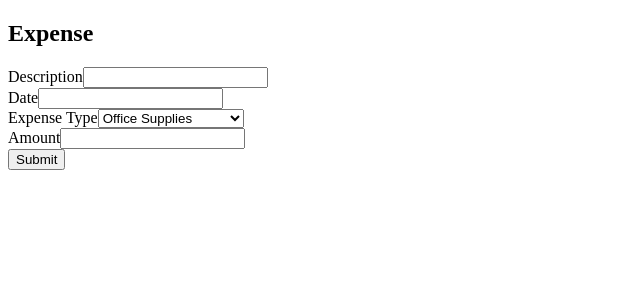
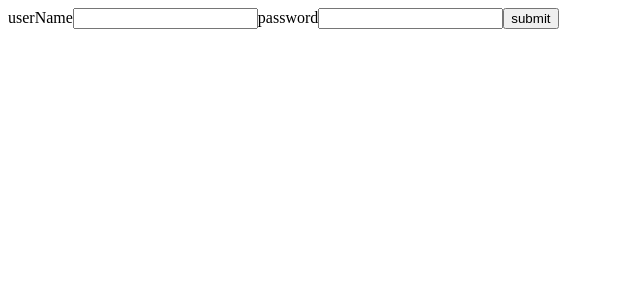
Before and after one commit to Godwin-NJ/expense-tracker, a React (Create React App) app: page / in a window 1280 px wide. Shown: the top 300 px of the page, without its empty margins (0-640 px from the left). Built offline with nearby package versions, Linux system fonts and the light colour scheme.

Commit message:
login form

```diff
--- a/src/App.js
+++ b/src/App.js
@@ -1,10 +1,12 @@
 
 import ExpenseForm from './expenseManager/expenseForm'
+import Login from '../src/userAccess/login'
 
 function App() {
   return (
     <div className="App">
-      < ExpenseForm />
+      {/* < ExpenseForm /> */}
+      <Login />
     </div>
   );
 }
--- /dev/null
+++ b/src/userAccess/login.js
@@ -0,0 +1,46 @@
+import React,{useState} from 'react'
+
+
+const Login = () => {
+
+    const[user, setUser] = useState({
+        userName: "",
+        password:""
+    })
+
+    const [person,setPerson] = useState('')
+
+
+    const handleChange = (e) => {
+        const name = e.target.name;
+        const value = e.target.value;
+        setUser({...user,[name]: value})
+    }
+
+    const handleSubmit = (e) => {
+        e.preventDefault()
+        const newUser = {...user}
+        setPerson([...person, newUser])
+        setUser({userName: "",password:""})
+    }
+
+    return (
+        <div>
+
+        < form onSubmit={handleSubmit}>
+            {/* username  */}
+            <label id="userName">userName</label>
+            <input type="text" name="userName" value={user.userName} onChange={handleChange}/>
+
+            {/* password  */}
+            <label id="pasword">password</label>
+            <input type="text" name="password" value={user.password} onChange={handleChange}/>
+
+            <input type="submit" value="submit" />
+        </form>
+
+        </div>
+    )
+}
+
+export default Login
```
